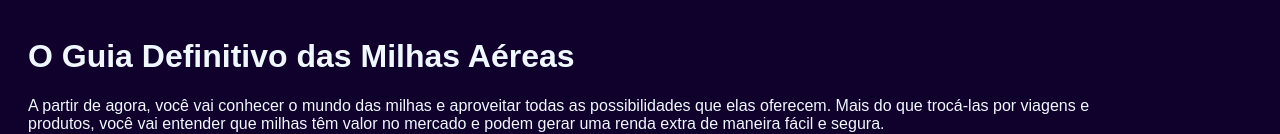
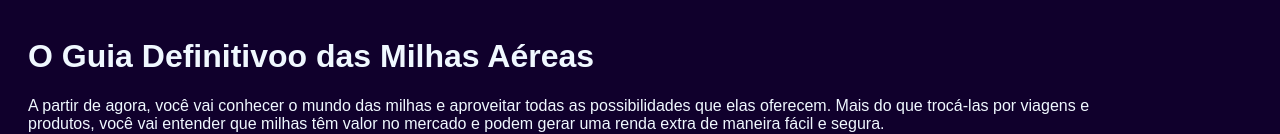
Before and after one commit to Renato-MarquesJS/Projeto-Blog-milhas, a plain HTML site: page index.html in a window 1280 px wide. Shown: the part 738-872 px from the top of the page. Drawn offline with Linux system fonts and the light colour scheme.

Commit message:
Atualizado index.html

```diff
--- a/index.html
+++ b/index.html
@@ -30,7 +30,7 @@
 
           <div id="conteudo">
 
-            <h1>O Guia Definitivo
+            <h1>O Guia Definitivoo
                 das Milhas Aéreas</h1>
 
             <p>A partir de agora, você vai conhecer o mundo das
```
Also changed, not shown: imagens/123.jpg (deleted), imagens/286.png (deleted), imagens/Logo-Milhasfaveicon.png (deleted), imagens/fundo.png (deleted), imagens/intro.png (deleted), 1 other file.
